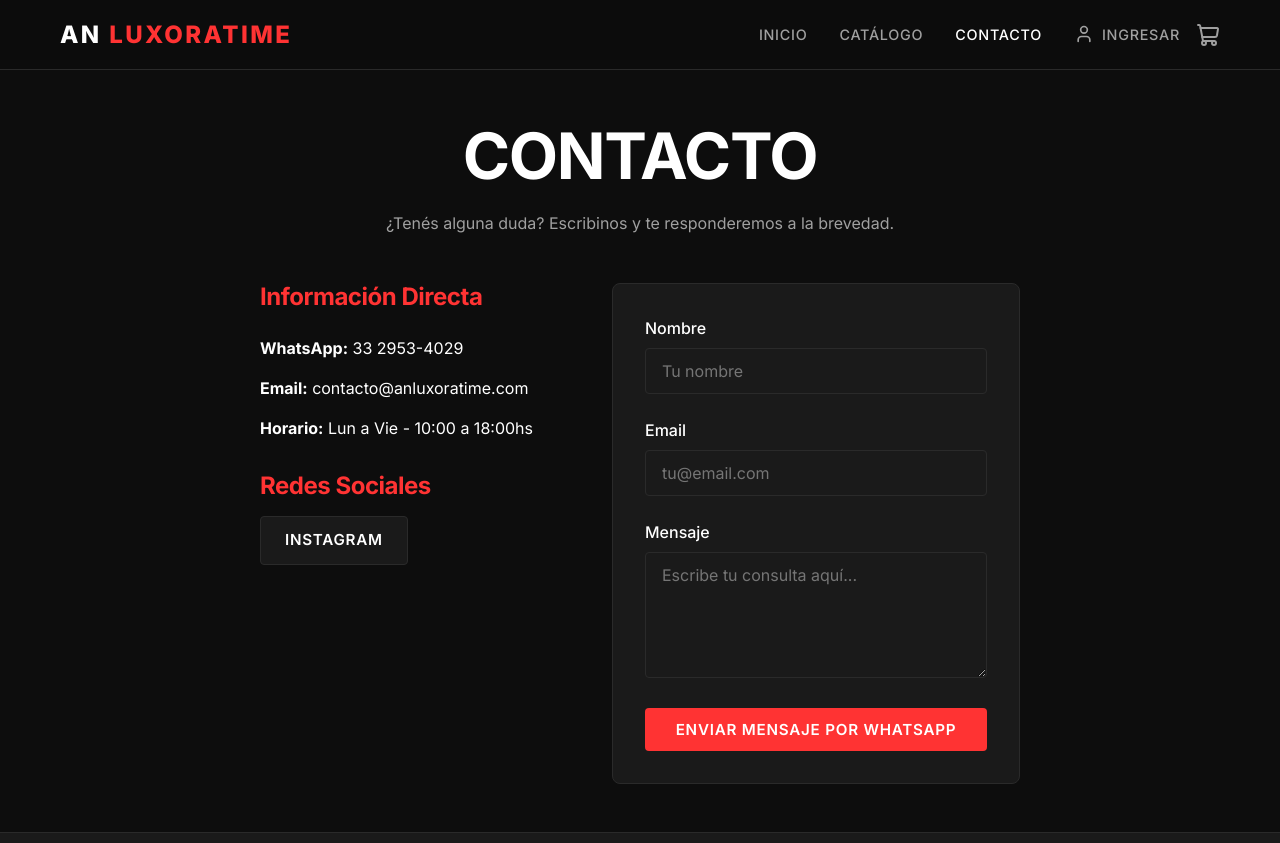
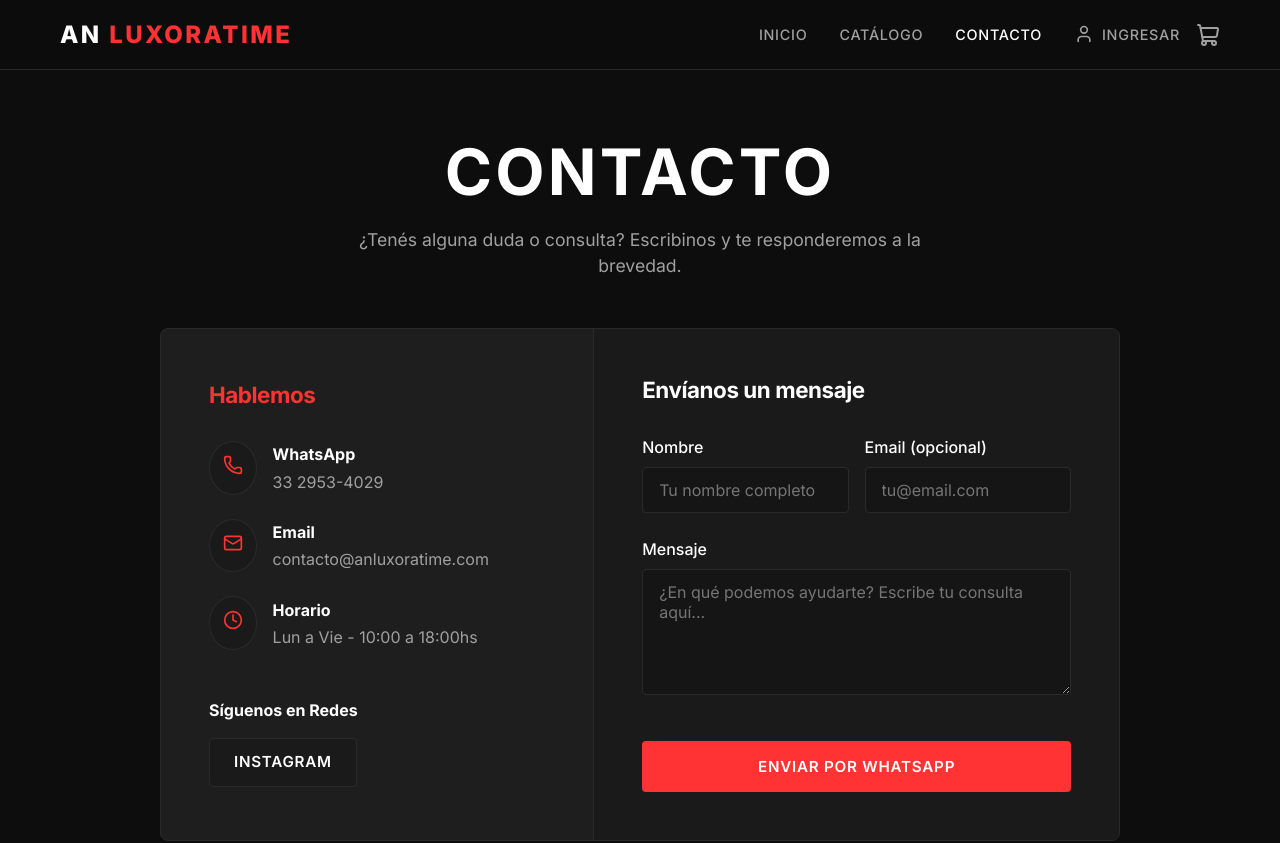
Before and after one commit to eckerdtleonardo1-tech/AN-LUXORATIME-web, a Next.js app: page /contact in a window 1280 px wide. Shown: the top 843 px of the page. Built offline with nearby package versions, Linux system fonts and the light colour scheme; no server answers.

Commit message:
arreglo del footer

```diff
--- a/src/app/contact/page.tsx
+++ b/src/app/contact/page.tsx
@@ -1,6 +1,7 @@
 'use client';
 
 import { useState } from 'react';
+import { Mail, Phone, Clock } from 'lucide-react';
 
 export default function ContactPage() {
   const [formData, setFormData] = useState({ name: '', email: '', message: '' });
@@ -22,65 +23,111 @@
   };
 
   return (
-    <div className="container" style={{ padding: '3rem 20px', maxWidth: '800px' }}>
-      <h1 style={{ textTransform: 'uppercase', marginBottom: '1rem', textAlign: 'center' }}>Contacto</h1>
-      <p style={{ textAlign: 'center', marginBottom: '3rem', color: 'var(--text-secondary)' }}>
-        ¿Tenés alguna duda? Escribinos y te responderemos a la brevedad.
+    <div className="container" style={{ padding: '4rem 20px', maxWidth: '1000px' }}>
+      <div style={{ textAlign: 'center', marginBottom: '3rem' }}>
+        <h1 style={{ textTransform: 'uppercase', marginBottom: '1rem', letterSpacing: '0.05em' }}>Contacto</h1>
+        <p style={{ color: 'var(--text-secondary)', fontSize: '1.1rem', maxWidth: '600px', margin: '0 auto' }}>
+          ¿Tenés alguna duda o consulta? Escribinos y te responderemos a la brevedad.
         </p>
+      </div>
 
-      <div style={{ display: 'flex', gap: '3rem', flexWrap: 'wrap' }}>
-        <div style={{ flex: '1 1 300px' }}>
-          <h3 style={{ marginBottom: '1.5rem', color: 'var(--accent-color)' }}>Información Directa</h3>
-          <ul style={{ listStyle: 'none', display: 'flex', flexDirection: 'column', gap: '1rem' }}>
-            <li><strong>WhatsApp:</strong> 33 2953-4029</li>
-            <li><strong>Email:</strong> contacto@anluxoratime.com</li>
-            <li><strong>Horario:</strong> Lun a Vie - 10:00 a 18:00hs</li>
+      <div className="card" style={{ display: 'flex', flexWrap: 'wrap', overflow: 'hidden', border: '1px solid var(--surface-border)' }}>
+        {/* Lado Izquierdo - Info */}
+        <div style={{
+          flex: '1 1 350px',
+          backgroundColor: 'rgba(255,255,255,0.02)',
+          padding: '3rem',
+          borderRight: '1px solid var(--surface-border)',
+          display: 'flex',
+          flexDirection: 'column',
+          justifyContent: 'center'
+        }}>
+          <h3 style={{ marginBottom: '2rem', color: 'var(--accent-color)', fontSize: '1.4rem' }}>Hablemos</h3>
+
+          <ul style={{ listStyle: 'none', display: 'flex', flexDirection: 'column', gap: '1.5rem', marginBottom: '3rem' }}>
+            <li style={{ display: 'flex', alignItems: 'center', gap: '1rem' }}>
+              <div style={{ padding: '0.8rem', backgroundColor: 'var(--surface-color)', borderRadius: '50%', border: '1px solid var(--surface-border)' }}>
+                <Phone size={20} color="var(--accent-color)" />
+              </div>
+              <div>
+                <strong style={{ display: 'block', marginBottom: '0.2rem' }}>WhatsApp</strong>
+                <span style={{ color: 'var(--text-secondary)' }}>33 2953-4029</span>
+              </div>
+            </li>
+            <li style={{ display: 'flex', alignItems: 'center', gap: '1rem' }}>
+              <div style={{ padding: '0.8rem', backgroundColor: 'var(--surface-color)', borderRadius: '50%', border: '1px solid var(--surface-border)' }}>
+                <Mail size={20} color="var(--accent-color)" />
+              </div>
+              <div>
+                <strong style={{ display: 'block', marginBottom: '0.2rem' }}>Email</strong>
+                <span style={{ color: 'var(--text-secondary)' }}>contacto@anluxoratime.com</span>
+              </div>
+            </li>
+            <li style={{ display: 'flex', alignItems: 'center', gap: '1rem' }}>
+              <div style={{ padding: '0.8rem', backgroundColor: 'var(--surface-color)', borderRadius: '50%', border: '1px solid var(--surface-border)' }}>
+                <Clock size={20} color="var(--accent-color)" />
+              </div>
+              <div>
+                <strong style={{ display: 'block', marginBottom: '0.2rem' }}>Horario</strong>
+                <span style={{ color: 'var(--text-secondary)' }}>Lun a Vie - 10:00 a 18:00hs</span>
+              </div>
+            </li>
           </ul>
 
-          <h3 style={{ marginTop: '2rem', marginBottom: '1rem', color: 'var(--accent-color)' }}>Redes Sociales</h3>
-          <div style={{ display: 'flex', gap: '1rem' }}>
-            <a href="https://www.instagram.com/an_luxoratime?igsh=MTNqd3ZtcHI3d2hoZQ==" target="_blank" rel="noopener noreferrer" className="btn btn-secondary">Instagram</a>
+          <div>
+            <strong style={{ display: 'block', marginBottom: '1rem', color: 'var(--text-primary)' }}>Síguenos en Redes</strong>
+            <a href="https://www.instagram.com/an_luxoratime?igsh=MTNqd3ZtcHI3d2hoZQ==" target="_blank" rel="noopener noreferrer" className="btn btn-secondary" style={{ display: 'inline-flex', gap: '0.5rem' }}>
+              Instagram
+            </a>
           </div>
         </div>
 
-        <div style={{ flex: '2 1 400px' }}>
-          <div className="card" style={{ padding: '2rem' }}>
+        {/* Lado Derecho - Formulario */}
+        <div style={{ flex: '1.5 1 400px', padding: '3rem', backgroundColor: 'var(--surface-color)' }}>
+          <h3 style={{ marginBottom: '2rem', fontSize: '1.4rem' }}>Envíanos un mensaje</h3>
           <form onSubmit={handleSubmit}>
-              <div className="form-group">
+            <div style={{ display: 'flex', gap: '1rem', flexWrap: 'wrap' }}>
+              <div className="form-group" style={{ flex: '1 1 200px' }}>
                 <label className="form-label">Nombre</label>
                 <input
                   type="text"
                   className="input"
-                  placeholder="Tu nombre"
+                  placeholder="Tu nombre completo"
                   required
                   value={formData.name}
                   onChange={e => setFormData({...formData, name: e.target.value})}
+                  style={{ backgroundColor: 'rgba(0,0,0,0.2)' }}
                 />
               </div>
-              <div className="form-group">
-                <label className="form-label">Email</label>
+              <div className="form-group" style={{ flex: '1 1 200px' }}>
+                <label className="form-label">Email (opcional)</label>
                 <input
                   type="email"
                   className="input"
                   placeholder="tu@email.com"
                   value={formData.email}
                   onChange={e => setFormData({...formData, email: e.target.value})}
+                  style={{ backgroundColor: 'rgba(0,0,0,0.2)' }}
                 />
               </div>
+            </div>
+
             <div className="form-group">
               <label className="form-label">Mensaje</label>
               <textarea
                 className="input"
                 rows={5}
-                  placeholder="Escribe tu consulta aquí..."
+                placeholder="¿En qué podemos ayudarte? Escribe tu consulta aquí..."
                 required
                 value={formData.message}
                 onChange={e => setFormData({...formData, message: e.target.value})}
+                style={{ backgroundColor: 'rgba(0,0,0,0.2)' }}
               ></textarea>
             </div>
-              <button type="submit" className="btn btn-primary" style={{ width: '100%' }}>Enviar Mensaje por WhatsApp</button>
+            <button type="submit" className="btn btn-primary" style={{ width: '100%', padding: '1rem', marginTop: '1rem' }}>
+              Enviar por WhatsApp
+            </button>
           </form>
-          </div>
         </div>
       </div>
     </div>
--- a/src/components/Footer.tsx
+++ b/src/components/Footer.tsx
@@ -1,7 +1,6 @@
 'use client';
 
 import { usePathname } from 'next/navigation';
-import { Instagram } from 'lucide-react';
 
 export default function Footer() {
   const pathname = usePathname();
@@ -18,7 +17,7 @@
         </div>
         <div style={{ margin: '1rem 0' }}>
           <a href="https://www.instagram.com/an_luxoratime?igsh=MTNqd3ZtcHI3d2hoZQ==" target="_blank" rel="noopener noreferrer" className="btn btn-secondary" style={{ display: 'inline-flex', gap: '0.5rem', alignItems: 'center' }}>
-            <Instagram size={18} /> Instagram
+            Instagram
           </a>
         </div>
         <p>&copy; {new Date().getFullYear()} AN LUXORATIME. Todos los derechos reservados.</p>
```
Lines whose indentation alone changed are shown as unchanged.
